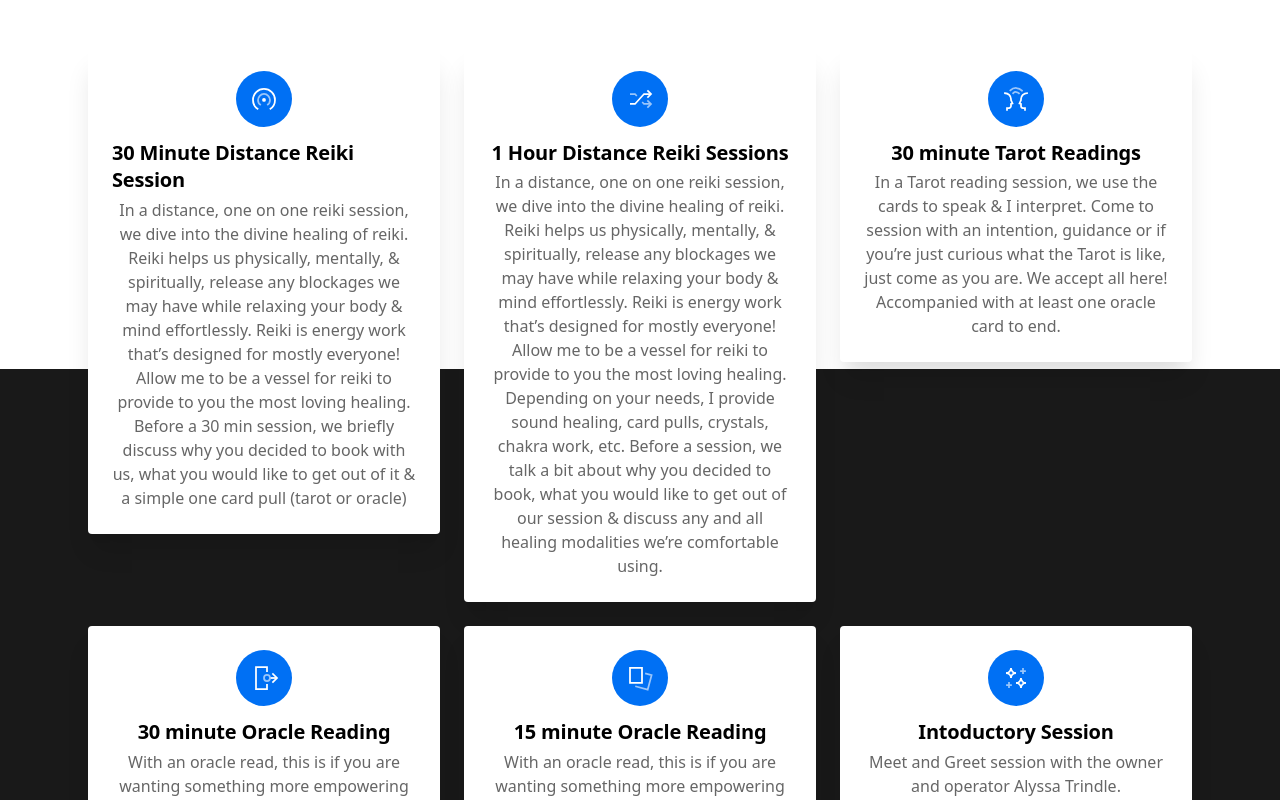
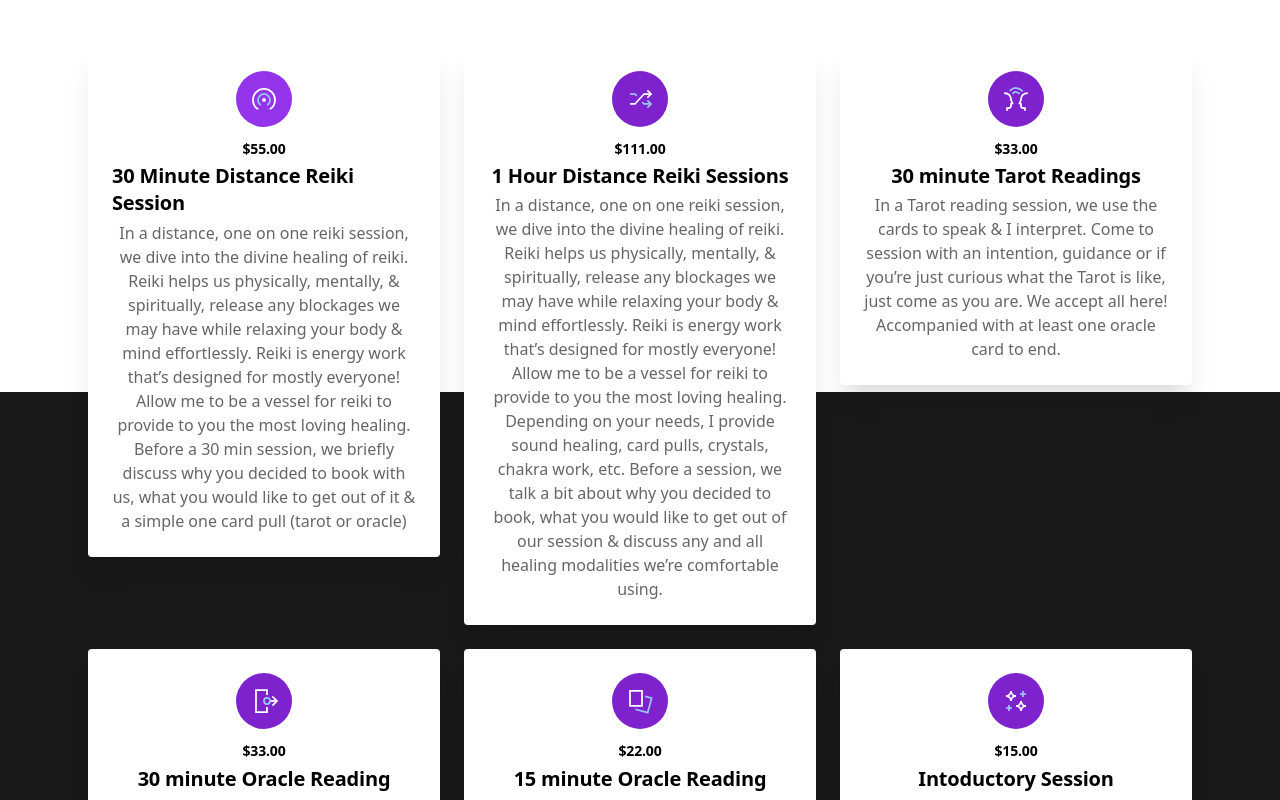
Before and after one commit to brooke-dev/blyssfull, a Next.js app: page /learnmore in a window 1280 px wide. Shown: the part 260-1060 px from the top of the page. Built offline with nearby package versions, Linux system fonts and the light colour scheme; no server answers.

Commit message:
color scheme updates

```diff
--- a/pages/learnmore.js
+++ b/pages/learnmore.js
@@ -34,7 +34,7 @@ function Pricing() {
                 >
                   <g fill="none" fillRule="evenodd">
                     <rect
-                      className="fill-current text-blue-600"
+                      className="fill-current text-purple-600"
                       width="64"
                       height="64"
                       rx="32"
@@ -58,6 +58,7 @@ function Pricing() {
                     </g>
                   </g>
                 </svg>
+                <h5 className="text-sm font-bold leading-snug tracking-tight mb-1">$55.00</h5>
                 <h4 className="text-xl font-bold leading-snug tracking-tight mb-1">
                   30 Minute Distance Reiki Session
                 </h4>
@@ -82,7 +83,7 @@ function Pricing() {
                 >
                   <g fill="none" fillRule="evenodd">
                     <rect
-                      className="fill-current text-blue-600"
+                      className="fill-current text-purple-700"
                       width="64"
                       height="64"
                       rx="32"
@@ -109,6 +110,7 @@ function Pricing() {
                     </g>
                   </g>
                 </svg>
+                <h5 className="text-sm font-bold leading-snug tracking-tight mb-1"> $111.00</h5>
                 <h4 className="text-xl font-bold leading-snug tracking-tight mb-1">
                   {" "}
                   1 Hour Distance Reiki Sessions
@@ -137,7 +139,7 @@ function Pricing() {
                 >
                   <g fill="none" fillRule="evenodd">
                     <rect
-                      className="fill-current text-blue-600"
+                      className="fill-current text-purple-700"
                       width="64"
                       height="64"
                       rx="32"
@@ -154,6 +156,7 @@ function Pricing() {
                     </g>
                   </g>
                 </svg>
+                <h5 className="text-sm font-bold leading-snug tracking-tight mb-1">$33.00</h5>
                 <h4 className="text-xl font-bold leading-snug tracking-tight mb-1">
                   30 minute Tarot Readings
                 </h4>
@@ -175,7 +178,7 @@ function Pricing() {
                 >
                   <g fill="none" fillRule="evenodd">
                     <rect
-                      className="fill-current text-blue-600"
+                      className="fill-current text-purple-700"
                       width="64"
                       height="64"
                       rx="32"
@@ -205,6 +208,7 @@ function Pricing() {
                     </g>
                   </g>
                 </svg>
+                <h5 className="text-sm font-bold leading-snug tracking-tight mb-1">$33.00</h5>
                 <h4 className="text-xl font-bold leading-snug tracking-tight mb-1">
                   30 minute Oracle Reading
                 </h4>
@@ -225,7 +229,7 @@ function Pricing() {
                 >
                   <g fill="none" fillRule="evenodd">
                     <rect
-                      className="fill-current text-blue-600"
+                      className="fill-current text-purple-700"
                       width="64"
                       height="64"
                       rx="32"
@@ -242,6 +246,7 @@ function Pricing() {
                     </g>
                   </g>
                 </svg>
+                <h5 className="text-sm font-bold leading-snug tracking-tight mb-1">$22.00</h5>
                 <h4 className="text-xl font-bold leading-snug tracking-tight mb-1">
                   15 minute Oracle Reading
                 </h4>
@@ -262,7 +267,7 @@ function Pricing() {
                 >
                   <g fill="none" fillRule="evenodd">
                     <rect
-                      className="fill-current text-blue-600"
+                      className="fill-current text-purple-700"
                       width="64"
                       height="64"
                       rx="32"
@@ -288,6 +293,7 @@ function Pricing() {
                     </g>
                   </g>
                 </svg>
+                <h5 className="text-sm font-bold leading-snug tracking-tight mb-1">$15.00</h5>
                 <h4 className="text-xl font-bold leading-snug tracking-tight mb-1">
                   Intoductory Session
                 </h4>
```
